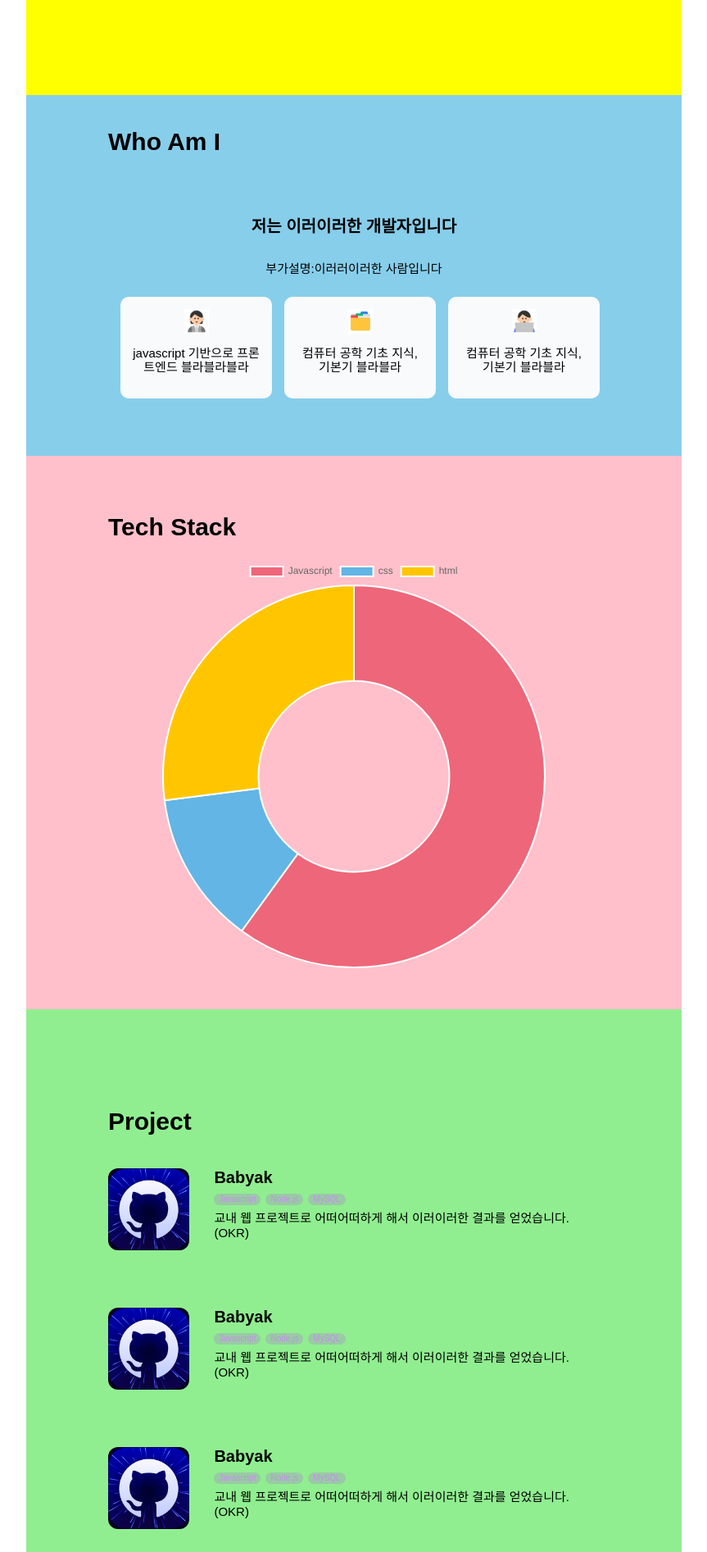
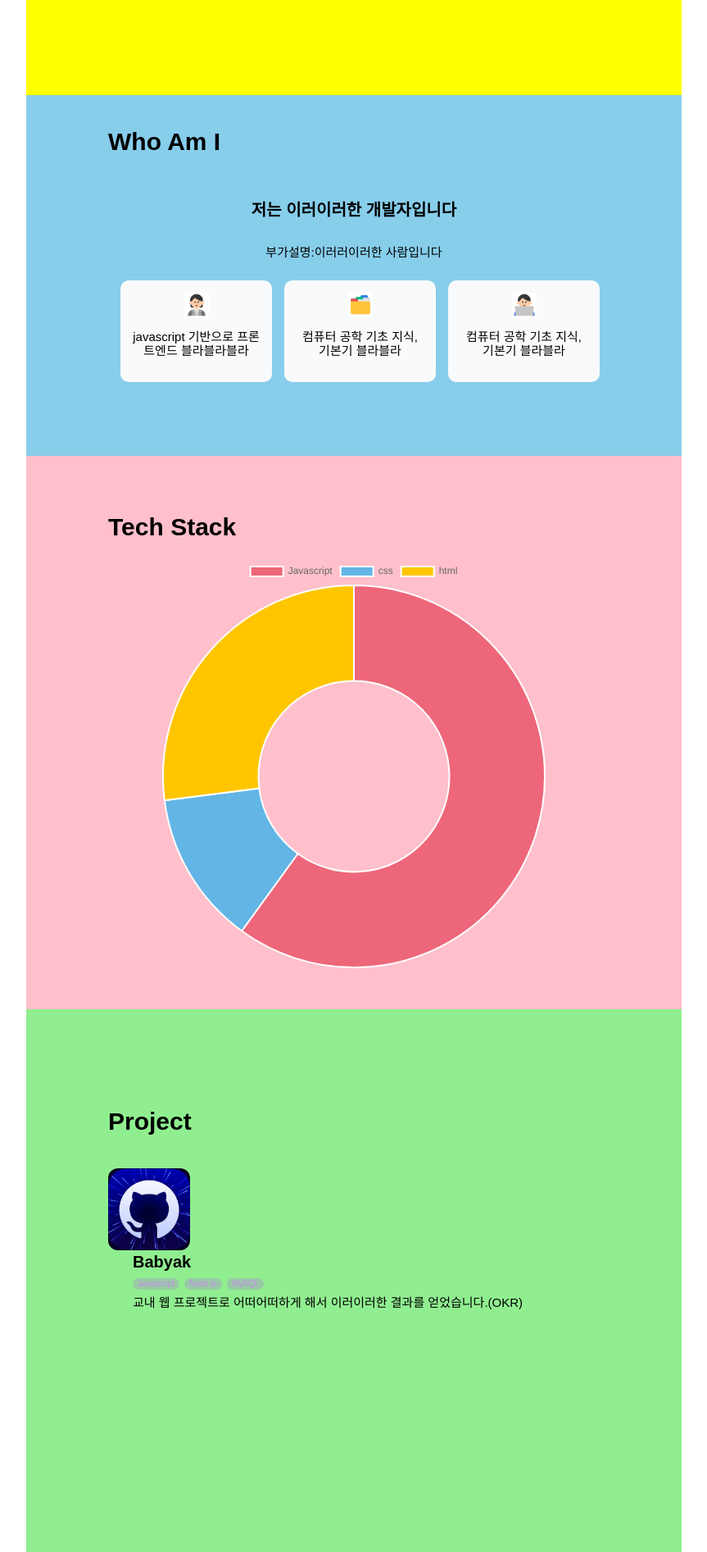
Before and after one commit to hyosin-Jang/portfolio-web, a React (Create React App) app in the folder frontend/: page / in a window 1280 px wide. Shown: the part 504-2397 px from the top of the page at 82% size, without its empty margins (208-1071 px from the left). Built offline with nearby package versions, Linux system fonts and the light colour scheme.

Commit message:
feat: projectCard, whoamI, stack 슬라이드 애니메이션 적용

```diff
--- a/frontend/src/components/Project/ProjectCard.js
+++ b/frontend/src/components/Project/ProjectCard.js
@@ -1,8 +1,10 @@
 import styled from "styled-components"
+import ScrollSlideAnimation from "../ScrollSlideAnimation"
 
 const ProjectCard = ({id, projectName, stack, description, projectIcon}) => {
 	return (
 		<Wrapper>
+			<ScrollSlideAnimation>
 				<img
 					className="app-icon"
 					src={projectIcon}
@@ -22,6 +24,7 @@ const ProjectCard = ({id, projectName, stack, description, projectIcon}) => {
 					</div>
 					<div className="project-description">{description}</div>
 				</div>
+			</ScrollSlideAnimation>
 		</Wrapper>
 	)
 }
@@ -30,6 +33,7 @@ export default ProjectCard
 
 const Wrapper = styled.div`
 	display: flex;
+	min-height: 40rem;
 	.app-icon {
 		width: 10rem;
 		height: 10rem;
--- a/frontend/src/pages/Home.js
+++ b/frontend/src/pages/Home.js
@@ -7,14 +7,19 @@ import Footer from "../components/Footer"
 
 import styled from "styled-components"
 import {flexCenter} from "../styles/theme"
+import ScrollSlideAnimation from "../components/ScrollSlideAnimation"
 
 const Home = () => {
 	return (
 		<Wrapper>
 			<Header />
 			<Aboutme />
-			<WhoamI />
-			<Stack />
+			<ScrollSlideAnimation>
+				<WhoamI />
+			</ScrollSlideAnimation>
+			<ScrollSlideAnimation>
+				<Stack />
+			</ScrollSlideAnimation>
 			<Project />
 			<Footer />
 		</Wrapper>
```
Lines whose indentation alone changed are shown as unchanged.
